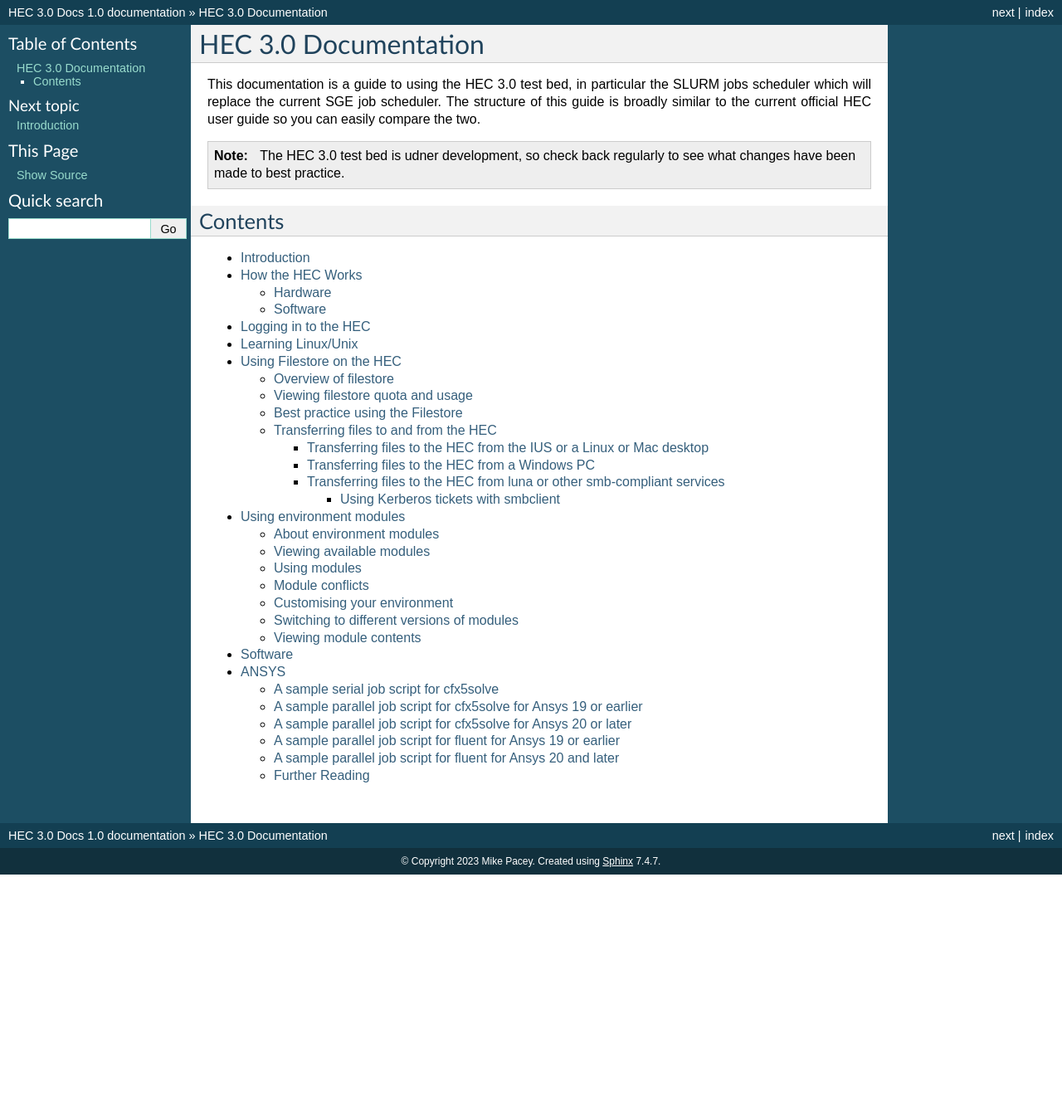
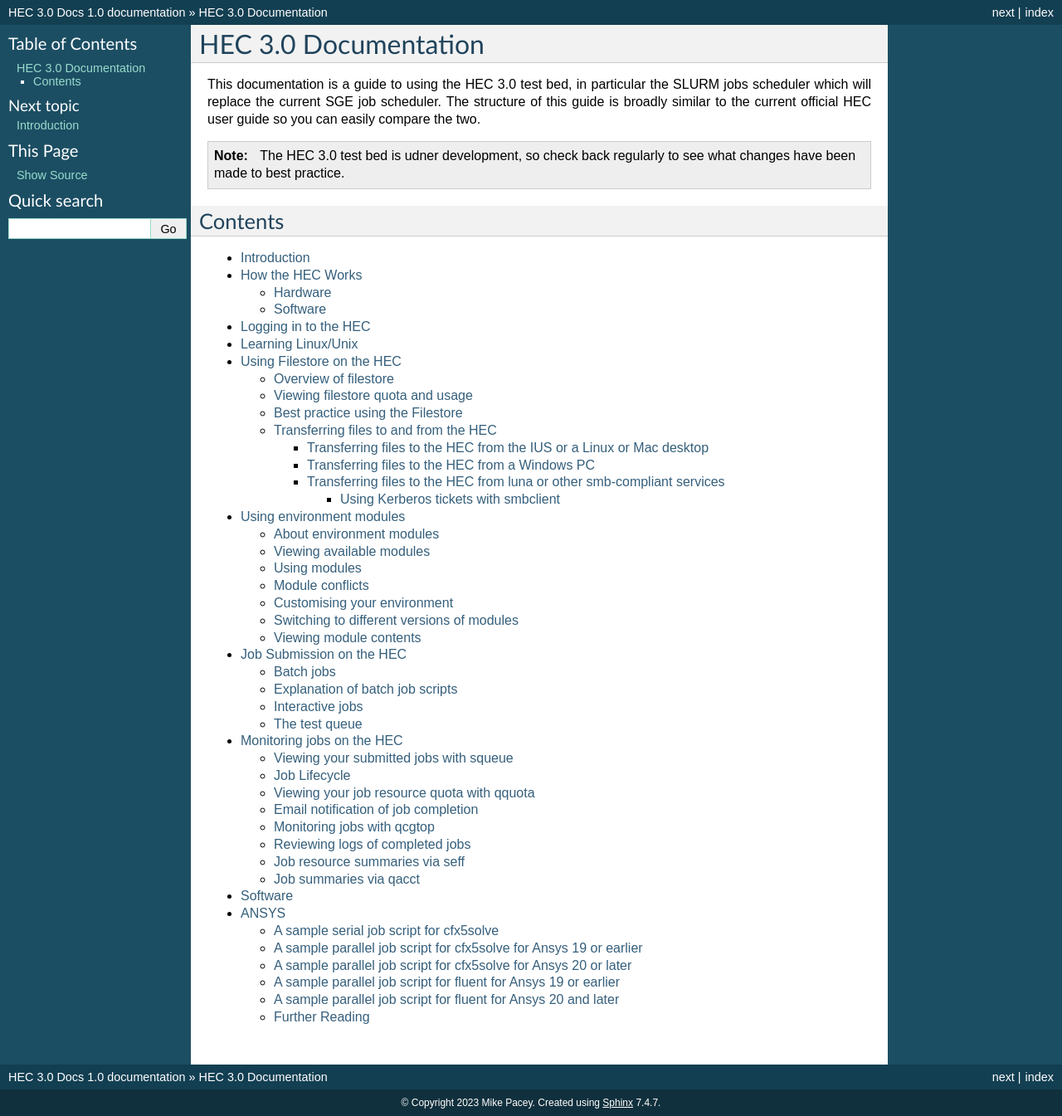
Before and after one commit to MikePacey/Lancaster-HEC, a Sphinx documentation site: the page built from docs/index.rst, in a window 1280 px wide. Shown: the whole page at 83% size. Built offline with Sphinx 7.4.7, drawn with Linux system fonts in a browser that asks for light colours; before the commit the page ends 1054 px from its top, so only the background shows below that; some of the changed lines change nothing that is shown.

Commit message:
basic launch page

```diff
--- a/docs/index.rst
+++ b/docs/index.rst
@@ -22,5 +22,7 @@ Contents
    linux
    filestore
    envmods
+   submit
+   monitoring
    soft
    software/ansys
--- /dev/null
+++ b/docs/monitoring.rst
@@ -0,0 +1,255 @@
+Monitoring jobs on the HEC
+==========================
+
+Viewing your submitted jobs with squeue
+---------------------------------------
+
+The simplest way to monitor your HEC jobs is with the
+command **squeue --me**. This will output a list of all
+your jobs currently running or waiting to run on the cluster:
+
+.. code-block:: console
+
+    JOBID PARTITION     NAME      USER ST       TIME  NODES NODELIST(REASON)
+      930    serial     myjob testuser  R    1:13:19      1 comp17-08
+      931    serial     myjob testuser  R       0:02      1 comp17-08
+      932    serial     myjob testuser PD       0:00      1 (Resources)
+
+The output columns are fairly self-explanatory:
+
+.. list-table::
+  * - JOBID
+    - A number used to uniquely identify your job within the job scheduling system. Use this number when you want to terminate a job via the scancel command.
+  * - PARTITION
+    - The name of the partition (queue) the job was submitted to
+  * - NAME
+    - The job's name, as specified by the job submission script's *-J* directive, or the filename of the job script if a name wasn't assigned
+  * - USER
+    - The user (account) name of the job owner
+  * - ST
+    - The state of the job, e.g. R for running or PD for pending
+  * - TIME
+    - The amount of time the job has been running for in the format hh:mm:ss
+  * - NODE
+    - The number of compute nodes requested for a parallel job. Serial jobs or parallel jobs that don't use all cores on a compute node will show a value of 1
+  * - NODELIST(REASON)
+    - For running jobs this is the list of compute nodes the job is running on. For pending jobs this will give the reason for the pending status (e.g. Resources if the cluster is busy, or Priority if other pending jobs have a higher priorty to run
+
+The default action for squeue is to output basic information on all jobs. The list of all users' jobs is usually very long!
+
+Job Lifecycle
+-------------
+
+A job's lifecycle can be tracked via the ST (state) field in the output
+from squeue. All jobs start with a status of PD (pending). If the cluster
+is busy, or the job has requested a resource which is currently fully
+utilised, then a job may spend some time in this state. (For more
+information on requesting resources, please refer to Requesting
+specific node types for jobs on the HEC.)
+
+Once an appropriate job slot is available, the job's status changes
+to R (running). A job just finishing will show as state CG (completing)
+but this state should not last for more than a few seconds. When a job
+no longer appears on the **squeue** output, it has either finished or has
+been deleted.
+
+.. tip::
+  If squeue doesn't show a job you expect to be in the queue, check to see
+  if the job's output files exist. For very short jobs (inlcuding those
+  that stop quickly due an error) it's common for the job to transition
+  from pending to running to completed before you've had chance to view it
+  with **squeue**.
+
+Viewing your job resource quota with qquota
+-------------------------------------------
+
+To ensure a fair share of the cluster, each user is capped by a set of
+resource quotas implemented using SLURM's QoS (Quality of Service)
+feature. Jobs submitted to the cluster are eligible to run provided
+they don't cause the user's resource usage to exceed their current quota.
+In cases where job start would cause a resource quota to be breached the
+job is held waiting until the user resource usage has reduced by enough
+capacity to support it - typically by waiting for other running jobs to complete.
+
+Currently two resource quotas are enforced:
+
+**Job slots** have a quota of 350 (i.e. a user may have running jobs consuming
+a total of up to 350 job slots / cores)
+
+**Memory usage** is capped at a total of 1.64TB (i.e. users may have running jobs
+totalling up to 1.64TB of memory reservations, which with a job slot quota of 350,
+averages 4.8GB per job slot). Please refer to Running large memory jobs on the HEC
+for an explanation of job memory reservation requests.
+
+.. note::
+   Users granted access to the HEC as an exception to usual access policy will have
+   smaller quotas than the examples given.
+
+Resource quotas can be viewed using the **qquota** command:
+
+.. code-block:: console
+
+  wayland-2022% qquota
+
+  QOSname        Cores           Memory(GB)
+   normal       64/350             512/1640
+
+Note that if you haven't run any jobs recently then the output will be blank, as
+no QoS record will exist for you.
+
+Email notification of job completion
+------------------------------------
+
+Rather than repeatedly running **squeue** to check the state of your jobs,
+you can opt to receive email notification when your jobs complete by adding
+the following line to your job submission command:
+
+.. code-block:: console
+
+  --mail-type=END,FAIL --mail-user=youraddress@lancaster.ac.uk
+
+Alternatively, you can add the following lines to your job submission script:
+
+.. code-block:: bash
+
+  #SBATCH --mail-type=END,FAIL
+  #SBATCH --mail-user=youraddress@lancaster.ac.uk
+
+The email will contain a summary of the resources used by your job:
+
+.. code-block:: console
+
+  Job ID: 1140
+  Cluster: hec-main
+  User/Group: pacey/local
+  State: COMPLETED (exit code 0)
+  Nodes: 2
+  Cores per node: 16
+  CPU Utilized: 00:00:30
+  CPU Efficiency: 3.23% of 00:15:28 core-walltime
+  Job Wall-clock time: 00:00:29
+  Memory Utilized: 3.54 MB
+  Memory Efficiency: 0.00% of 121.09 GB
+  Email notification for job arrays
+
+When applied to job arrays, the mailback option would result in a
+notification for every completed array element - so a 10,000 element
+job array will result in 10,000 email notifications. To prevent
+overloading the mail system, job arrays with the mailback option set
+will be rejected at submission time.
+
+If you'd like to be notified when a job array finishes, create a dummy
+job (i.e. one which does very little work) with the email notification
+commands above, and make it dependent on the completion of the job array
+by adding the command line arguments **-d jobid** to sbatch, where jobid
+is the ID of the job array. This will cause the dummy job to wait until
+all elements of the specified job array have finished before it runs -
+it will then run for a few seconds, complete, and email you.
+
+Monitoring jobs with qcgtop
+---------------------------
+
+The squeue command described above gives basic information about the
+status of a job. Sometimes though, it's useful to have a more dynamic
+look at how well a job is running. For example, to see how much memory
+a job is using when running, or to check that it hasn't stalled.
+
+Each slurm job is managed by a Linux *control group*, which on a typical
+Linux desktop or server can be viewed via the **systemd-cgtop** command.
+On the HEC, user jobs' cgroup info can be viewed using the **qcgtop** command.
+
+Consider the following job output, from **squeue --me** which shows a
+2-node parallel job running:
+
+.. code-block:: console
+
+      JOBID PARTITION     NAME     USER ST       TIME  NODES NODELIST(REASON)
+       1142  parallel imb-32wa testuser  R       0:03      2 comp17-[08-09]
+
+The current amount of memory and CPU resource being consumed by the
+running job can be viewed vie the command
+
+.. code-block:: console
+
+  qcgtop -u testuser
+
+         Job   %CPU Memory
+         ---   ---- ------
+  comp17-08
+    job_1142 1592.8   1.3G
+  comp17-09
+    job_1142 1590.8   1.3G
+
+The output shows the CPU and memory utilisation of each job on each node.
+The CPU usage reported is close to 1600%, which is the expected value for
+parallel jobs fully utilising all CPUs on a 16-core compute node.
+
+Reviewing logs of completed jobs
+--------------------------------
+
+A summary of completed jobs are stored in a database, which can be
+interrogated via the **sacct** command. The database structure is
+complex, so it's often best to view job summaries via wrapper scripts
+which use **sacct** under the bonnet.
+
+Job resource summaries via seff
+-------------------------------
+
+The job resource usage summary shown in the mailback notification
+for job completion above can be run at any time via the **seff**
+script. E.g. for job ID 1168, which runs a serial (single CPU)
+benchmark for the Yank free energy calcualtion framework the
+command **seff 1168** produces this output from a serial job:
+
+.. code-block:: console
+  Job ID: 1168
+  Cluster: hec-main
+  User/Group: testuser/local
+  State: CANCELLED (exit code 0)
+  Cores: 1
+  CPU Utilized: 00:31:12
+  CPU Efficiency: 99.47% of 00:31:22 core-walltime
+  Job Wall-clock time: 00:31:22
+  Memory Utilized: 2.10 GB
+  Memory Efficiency: 42.07% of 5.00 GB
+
+The output shows that CPU utilisation was very high (close to 100%),
+showing that good use was made of the requested CPU resource.
+Memory utilisation however was below 50%, suggesting that the job's
+memory resource request should be lower. (Note that the job was
+manually stopped via the scancel command after half an hour, hence
+the job state of CANCELLED).
+
+Job summaries via qacct
+-----------------------
+
+The **qacct** command acts as a wrapper to **sacct** an extracts
+relevant job information. Using the previous job as an example,
+we can run:
+
+.. code-block:: console
+
+  qacct -j 1168
+
+Which produces the output:
+
+.. code-block:: console
+
+  JobID      1168
+  JobName    yank-serial.sb
+  Partition  serial
+  User       testuser
+  Submit     2022-12-12T11:07:08
+  Start      2022-12-12T11:07:08
+  End        2022-12-12T11:38:30
+  ExitCode   0:0
+  State      CANCELLED by testuserid
+  AllocTRES  billing=1,cpu=1,mem=5G,node=1
+  NodeList   comp17-08
+
+The output provides basic information such as the job name,
+submit-, start- and end-timestamps, and the resources requested.
+Additional fields can be added using the -o option which is passed
+on to the underlying call to **sacct** (see the **sacct** man page
+for details of the **-o** option. Note that the **qacct** excludes
+information on job steps, so some fields may be empty).
--- /dev/null
+++ b/docs/submit.rst
@@ -0,0 +1,199 @@
+Job Submission on the HEC
+=========================
+
+The HEC login node acts as the interface between you and the HEC
+proper (the cluster of compute nodes). Rather than running
+compute-intensive workloads directly on the login node, they
+must be submitted from the login node to the SLURM scheduling
+system as *job scripts* - a text file containing the commands
+to be run along with the compute resources required to run them.
+The scheduler will match each job's *resource requests* (such
+as memory and number of CPUs) to available resources, ensuring
+that users each get a fair share of the cluster.
+
+The two basic types of job are Batch and Interactive, submitted
+via the **sbatch** and **srun** commands described below.
+Computationally intensive and/or large memory jobs must NOT be
+run directly on the login node; the login node is a shared
+server which has limited resources and should be used for
+lightweight tasks such as job submission, pre- and post-processing
+of job data and compilation.
+
+.. Tip::
+  If you need to run small tests on jobs before submitting them,
+  please use either the test queue or an interactive job session.
+
+Batch jobs
+----------
+
+A batch job is one which can be run without user intervention
+(i.e. it does not require any input from the keyboard and does
+not send any output to the user's screen). Typically a batch
+job will read any input it needs from a pre-written file, and
+send its output to files in the user's directory. The exact
+methods of doing this depend on each application. The majority
+of jobs submitted to the HEC are batch jobs, as it allows
+users to run large numbers of jobs at the same time without
+needing constant user input.
+
+Batch jobs are run on the HEC by creating a batch job script
+(or command file) and submitting it to the system using the
+command sbatch. For example a job script in a file named
+*my_program.com* can be submiited with the command:
+
+
+.. code-block:: console
+
+  sbatch my_program.com
+
+Assuming that the resources requested by the job are available,
+the job scheduler will select a compute node on which to run your
+job. This ensures that the combined load of all users' jobs is
+spread evenly over the entire cluster without overloading any one
+compute node. If insufficent resources are available at the time
+then the job will be held in a pending state until the resources
+become free. To see how busy the HEC is, use the *qslots* command,
+which reports the number of available job slots.
+
+The cluster uses a Fair Share scheduling policy; users may submit
+any number of jobs and jobs over a certain number will be held pending,
+while priority will be given to those who are currently running
+fewer jobs. Please check the login node's message of the day for any
+changes to scheduling.
+
+An example batch job script
+
+.. code-block:: sh
+
+  #!/bin/bash
+
+  #SBATCH -p serial
+  #SBATCH -J testjob
+
+  source /etc/profile
+
+  echo Job running on compute node `uname -n`
+
+
+Explanation of batch job scripts
+--------------------------------
+
+Batch job scripts are simply standard bash shell scripts with a few extra
+lines (beginning with *#SBATCH*) containing instructions for the scheduler.
+The first line of the job script:
+
+.. code-break:: bash
+  #!/bin/bash
+
+instructs the scheduler to run the job using the bash shell. This is strongly
+recommended as best practice - all job templates and examples on these pages
+are written using bash.
+
+The next line:
+
+.. code-break:: bash
+
+  #SBATCH -p serial
+
+directs the job to the serial *partition* (sometimes referred to as a *queue*).
+This partition is intended for running single-core (serial) jobs, and should
+be the default queue for many types jobs. Different partitions exist to support
+more advanced job types, such as parallel jobs or those which require specialised
+node types.
+
+The next line:
+
+.. code-break:: bash
+
+  #SBATCH -J myjobname
+
+sets a name for your job, so that you can easily identify it while it's running.
+If you omit this option the job scheduler will simply use the filename of the job script.
+The job name will also be used to create the job output files (see below).
+
+The final job setup line reads:
+
+.. code-break:: bash
+
+  source /etc/profile
+
+This will set up the bash shell environment of the job so that it matches the
+functionality you see on the login node.
+
+Once the batch job environment has been specified, subsequent lines should
+contain the commands needed to run your job. The job will effectively run
+as a shell script, and will process any of the usual commands permitted
+from the specified shell. The example command above is:
+
+.. code-break:: bash
+
+  echo Job running on compute node `uname -n`
+
+which simply prints a short message to say which compute node the job was
+run on. See the Software section of these web pages for templates of job
+scripts for popular packages.
+
+Interactive jobs
+----------------
+
+While batch jobs are the most efficient type of job to submit,
+some applications may require regular user input making them
+unsuitable for batch job submission. In such cases, jobs can
+be submitted interactively, giving you a command line shell
+on a compute node with sufficient free resources to run your
+application. You can submit an interactive job with the
+following command:
+
+.. code-break:: bash
+
+  srun --pty bash -i
+
+If the interactive job request can be satisfied your shell prompt
+will immediately change to the name of the compute node assigned
+to the job. E.g.:
+
+.. code-break:: console
+
+  wayland-2022% srun --pty bash -i
+  comp17-08%
+
+If the requested resources aren't available, you'll see a message
+to that effect and your interactive job will wait until resources
+become available. E.g:
+
+.. code-break:: console
+
+  wayland-2022% srun --pty bash -i
+  srun: job 544 queued and waiting for resources
+
+.. note::
+  Don't forget to log out from your interactive session when you
+  have finished your tasks - your job slot and any resources it
+  reserves are not available to anyone else until you do so.
+
+The test queue
+--------------
+
+The test queue exists to allow quick-turnaround testing of jobs
+during times when the cluster is otherwise busy by dedicating a
+single compute node for this purpose. It can be frustrating
+to wait a few hours for a job to launch on a busy cluster only
+to have it fail immediately on launch due to a typo in the job
+submission script, so the test queue can help spot errors that
+occur early on in a job. If you want to do a quick sanity check
+of a new or altered job submission script, or if you want to
+try out some small jobs to get the hang of the job submission
+system, then the test queue is recommended.
+
+To use this queue, simply add **-p test** to your sbatch job submission
+command to divert the job to the test partition (queue). This queue is
+usually lightly loaded, and should give very fast turnaround.
+
+To ensure fast turnaround, jobs submitted to the test queue are limited
+to a maximum of 5 minutes run time. Jobs running for more than 5 minutes
+in this queue will be automatically terminated.
+
+.. note::
+  The test queue is available only on a single dedicated compute node which
+  has 16 cores, 64G of memory and node_type 10Geth64G. When testing, make
+  sure that your job resource requests can match this.
```
